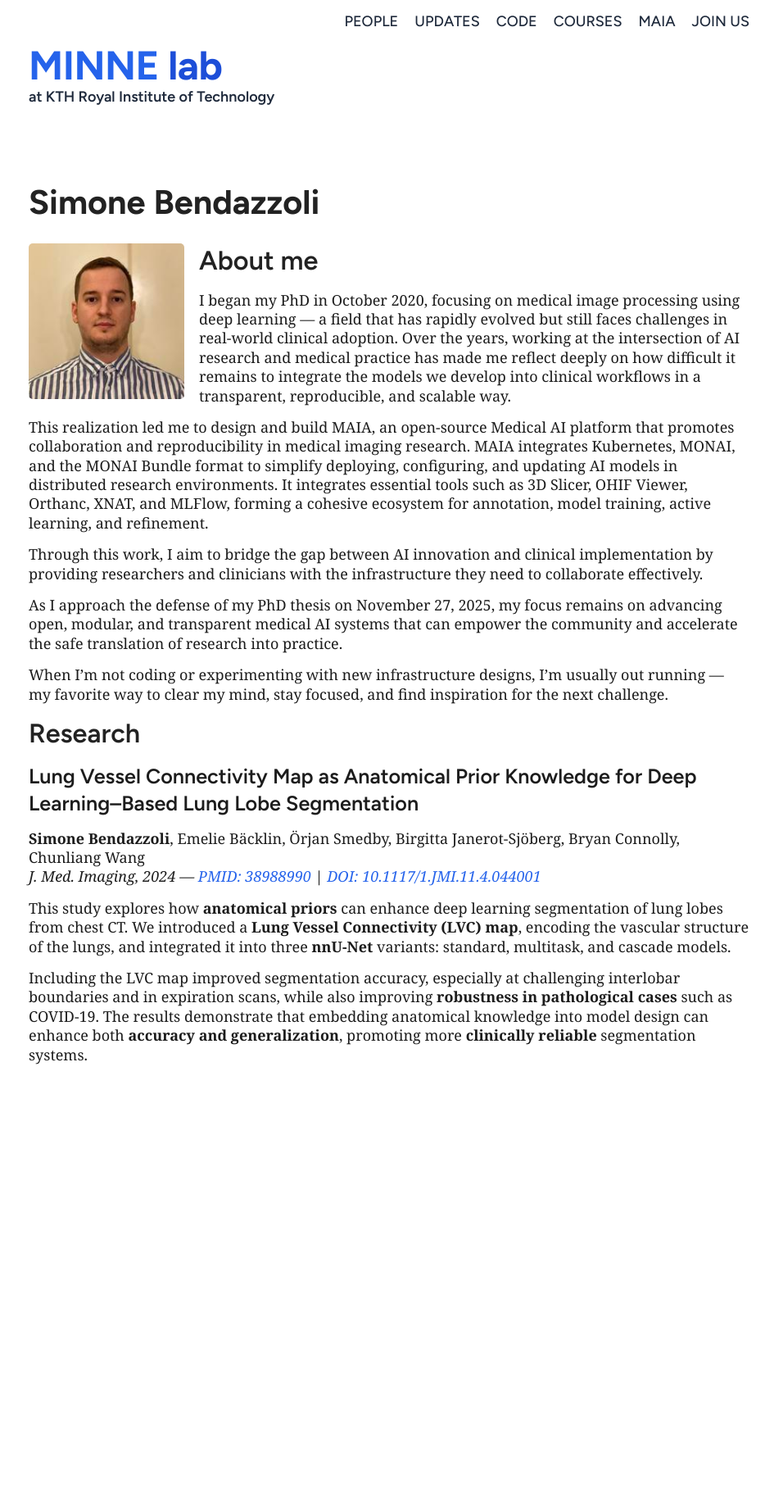
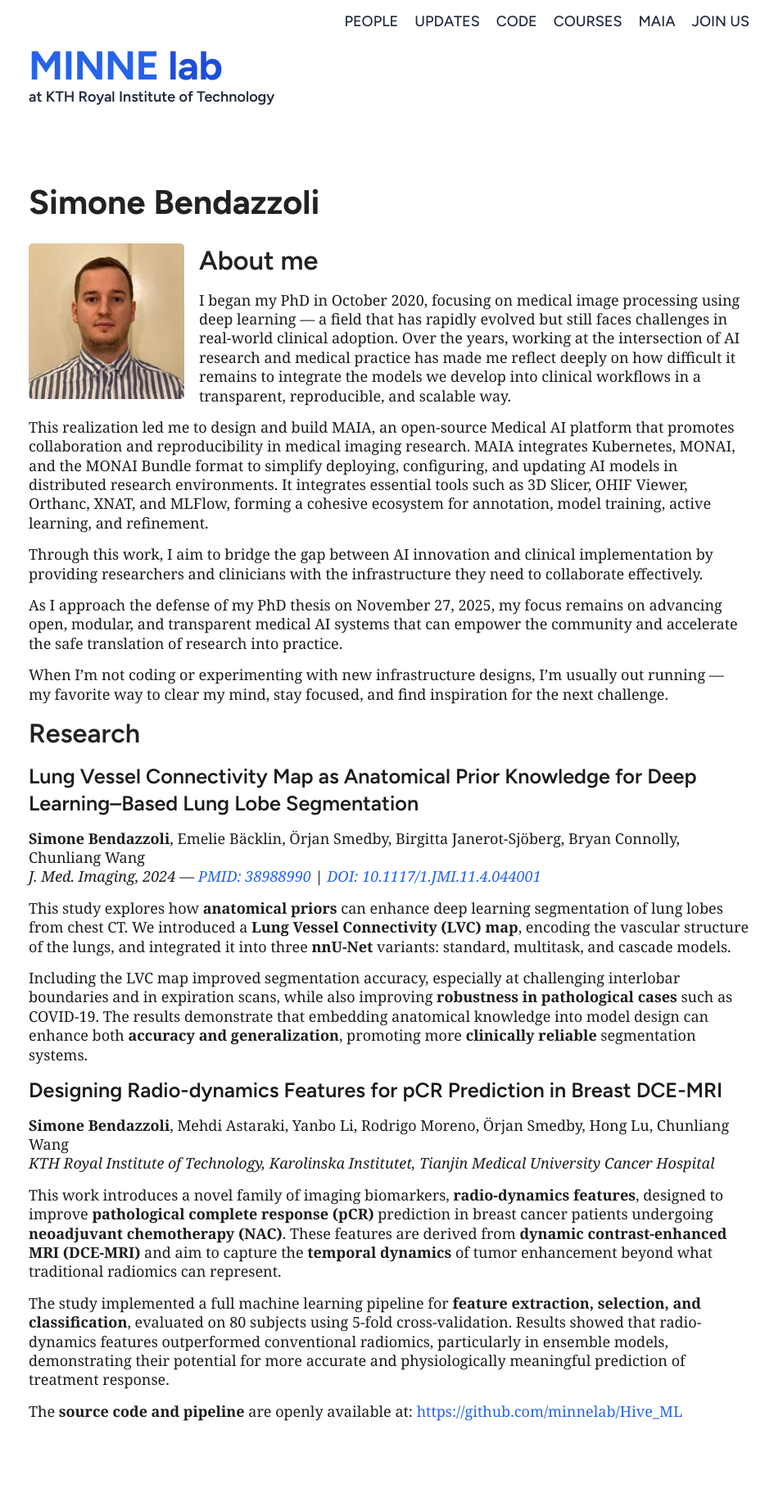
Before and after one commit to minnelab/minnelab.github.io, a Jekyll site: the page built from _people/simone.markdown, in a window 1280 px wide. Shown: the whole page at 82% size, without its empty margins (165-1110 px from the left). Built offline with Jekyll 4.4.1, drawn with Linux system fonts in a browser that asks for light colours; before the commit the page ends 1404 px from its top, so only the background shows below that.

Commit message:
Add radio-dynamics features section for pCR prediction
Added section on radio-dynamics features for pCR prediction in breast DCE-MRI, detailing methodology and results.

```diff
--- a/_people/simone.markdown
+++ b/_people/simone.markdown
@@ -31,3 +31,13 @@ When I’m not coding or experimenting with new infrastructure designs, I’m us
 This study explores how **anatomical priors** can enhance deep learning segmentation of lung lobes from chest CT. We introduced a **Lung Vessel Connectivity (LVC) map**, encoding the vascular structure of the lungs, and integrated it into three **nnU-Net** variants: standard, multitask, and cascade models.
 
 Including the LVC map improved segmentation accuracy, especially at challenging interlobar boundaries and in expiration scans, while also improving **robustness in pathological cases** such as COVID-19. The results demonstrate that embedding anatomical knowledge into model design can enhance both **accuracy and generalization**, promoting more **clinically reliable** segmentation systems.
+
+### Designing Radio-dynamics Features for pCR Prediction in Breast DCE-MRI
+**Simone Bendazzoli**, Mehdi Astaraki, Yanbo Li, Rodrigo Moreno, Örjan Smedby, Hong Lu, Chunliang Wang
+*KTH Royal Institute of Technology, Karolinska Institutet, Tianjin Medical University Cancer Hospital*
+
+This work introduces a novel family of imaging biomarkers, **radio-dynamics features**, designed to improve **pathological complete response (pCR)** prediction in breast cancer patients undergoing **neoadjuvant chemotherapy (NAC)**. These features are derived from **dynamic contrast-enhanced MRI (DCE-MRI)** and aim to capture the **temporal dynamics** of tumor enhancement beyond what traditional radiomics can represent.
+
+The study implemented a full machine learning pipeline for **feature extraction, selection, and classification**, evaluated on 80 subjects using 5-fold cross-validation. Results showed that radio-dynamics features outperformed conventional radiomics, particularly in ensemble models, demonstrating their potential for more accurate and physiologically meaningful prediction of treatment response.
+
+The **source code and pipeline** are openly available at: [https://github.com/minnelab/Hive_ML](https://github.com/minnelab/Hive_ML)
```
